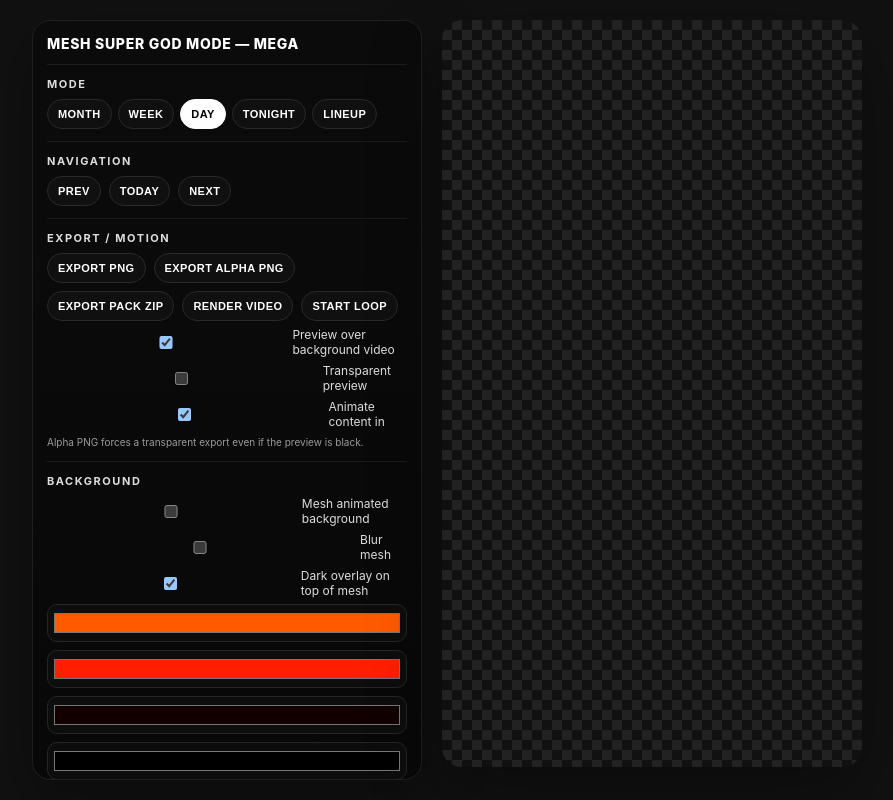
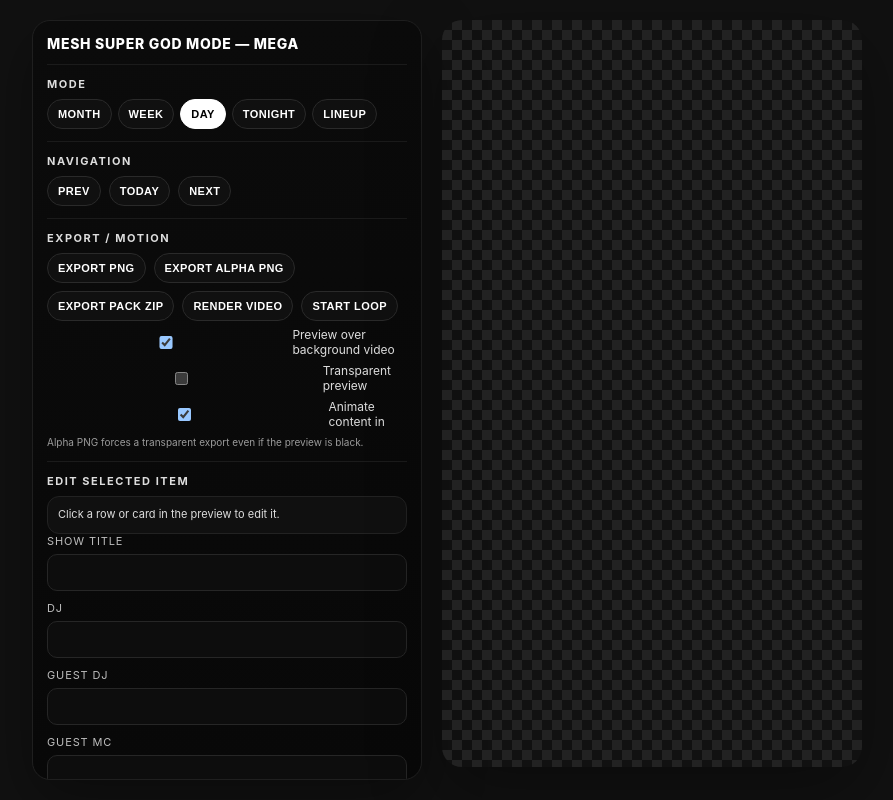
Before and after one commit to MeshDoorBot/schedulemega, a Next.js app: page / in a window 1280 px wide. Shown: the whole page, without its empty margins (193-1086 px from the left). Built offline with nearby package versions, Linux system fonts and the light colour scheme; no server answers; a web font is replaced by a local one.

Commit message:
Remove background controls

```diff
--- a/components/ScheduleOverlayApp.jsx
+++ b/components/ScheduleOverlayApp.jsx
@@ -44,24 +44,6 @@ const CONTROL_MARKUP = `<div class="panel">
       <label><input type="checkbox" id="transparentToggle"> Transparent preview</label>
       <label><input type="checkbox" id="animateToggle" checked> Animate content in</label>
       <div class="small">Alpha PNG forces a transparent export even if the preview is black.</div>
-    </div>
-
-    <div class="section">
-      <h3>Background</h3>
-      <label><input type="checkbox" id="meshToggle"> Mesh animated background</label>
-      <label><input type="checkbox" id="blurToggle"> Blur mesh</label>
-      <label><input type="checkbox" id="overlayToggle" checked> Dark overlay on top of mesh</label>
-      <div class="row">
-        <input type="color" id="color1" value="#ff5a00">
-        <input type="color" id="color2" value="#ff1f00">
-        <input type="color" id="color3" value="#120000">
-        <input type="color" id="color4" value="#000000">
-      </div>
-      <div class="range-line">
-        <span class="small">Mesh speed</span>
-        <input type="range" id="meshSpeedRange" min="1" max="30" value="10">
-        <span class="small" id="meshSpeedValue">10</span>
-      </div>
     </div>
 
     <div class="section" id="editSection">
@@ -137,6 +119,16 @@ export default function ScheduleOverlayApp() {
       padSides:78,
       innerBuffer:24
     };
+    const LOCKED_BACKGROUND = {
+      mesh:false,
+      blur:false,
+      overlay:true,
+      meshSpeed:10,
+      color1:"#ff5a00",
+      color2:"#ff1f00",
+      color3:"#120000",
+      color4:"#000000"
+    };
 
     let ALL_ROWS = [];
     let OVERRIDES = loadOverrides();
@@ -163,14 +155,7 @@ export default function ScheduleOverlayApp() {
         videoPreview:true,
         transparent:false,
         animate:true,
-        mesh:false,
-        blur:false,
-        overlay:true,
-        meshSpeed:10,
-        color1:"#ff5a00",
-        color2:"#ff1f00",
-        color3:"#120000",
-        color4:"#000000",
+        ...LOCKED_BACKGROUND,
         ...LOCKED_LAYOUT
       };
 
@@ -178,6 +163,7 @@ export default function ScheduleOverlayApp() {
         return {
           ...defaults,
           ...JSON.parse(localStorage.getItem(UI_KEY) || "{}"),
+          ...LOCKED_BACKGROUND,
           ...LOCKED_LAYOUT
         };
       }catch{
@@ -837,18 +823,6 @@ export default function ScheduleOverlayApp() {
       document.getElementById("transparentToggle").checked = UI.transparent;
       document.getElementById("videoPreviewToggle").checked = UI.videoPreview;
       document.getElementById("animateToggle").checked = UI.animate;
-
-      document.getElementById("meshToggle").checked = UI.mesh;
-      document.getElementById("blurToggle").checked = UI.blur;
-      document.getElementById("overlayToggle").checked = UI.overlay;
-
-      document.getElementById("color1").value = UI.color1;
-      document.getElementById("color2").value = UI.color2;
-      document.getElementById("color3").value = UI.color3;
-      document.getElementById("color4").value = UI.color4;
-
-      document.getElementById("meshSpeedRange").value = UI.meshSpeed;
-      document.getElementById("meshSpeedValue").textContent = String(UI.meshSpeed);
     }
 
     function setMode(mode){
@@ -1210,19 +1184,6 @@ export default function ScheduleOverlayApp() {
     bindUICheckbox("transparentToggle", "transparent");
     bindUICheckbox("videoPreviewToggle", "videoPreview");
     bindUICheckbox("animateToggle", "animate");
-    bindUICheckbox("meshToggle", "mesh");
-    bindUICheckbox("blurToggle", "blur");
-    bindUICheckbox("overlayToggle", "overlay");
-
-    bindRangeNumber("meshSpeedRange", "meshSpeedValue", "meshSpeed", "");
-
-    ["color1","color2","color3","color4"].forEach(id => {
-      document.getElementById(id).addEventListener("input", e => {
-        UI[id] = e.target.value;
-        saveUIState();
-        render();
-      });
-    });
 
     window.addEventListener("resize", updatePreview);
 
```
